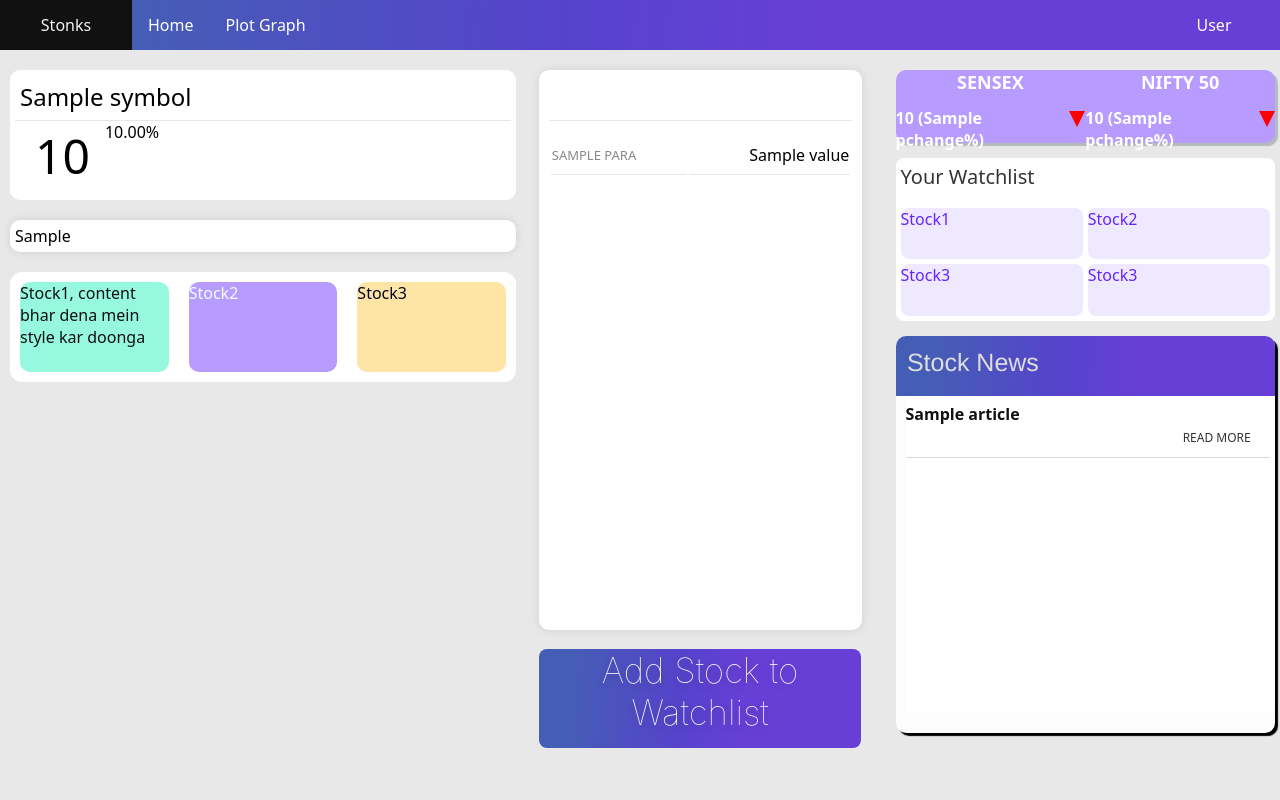
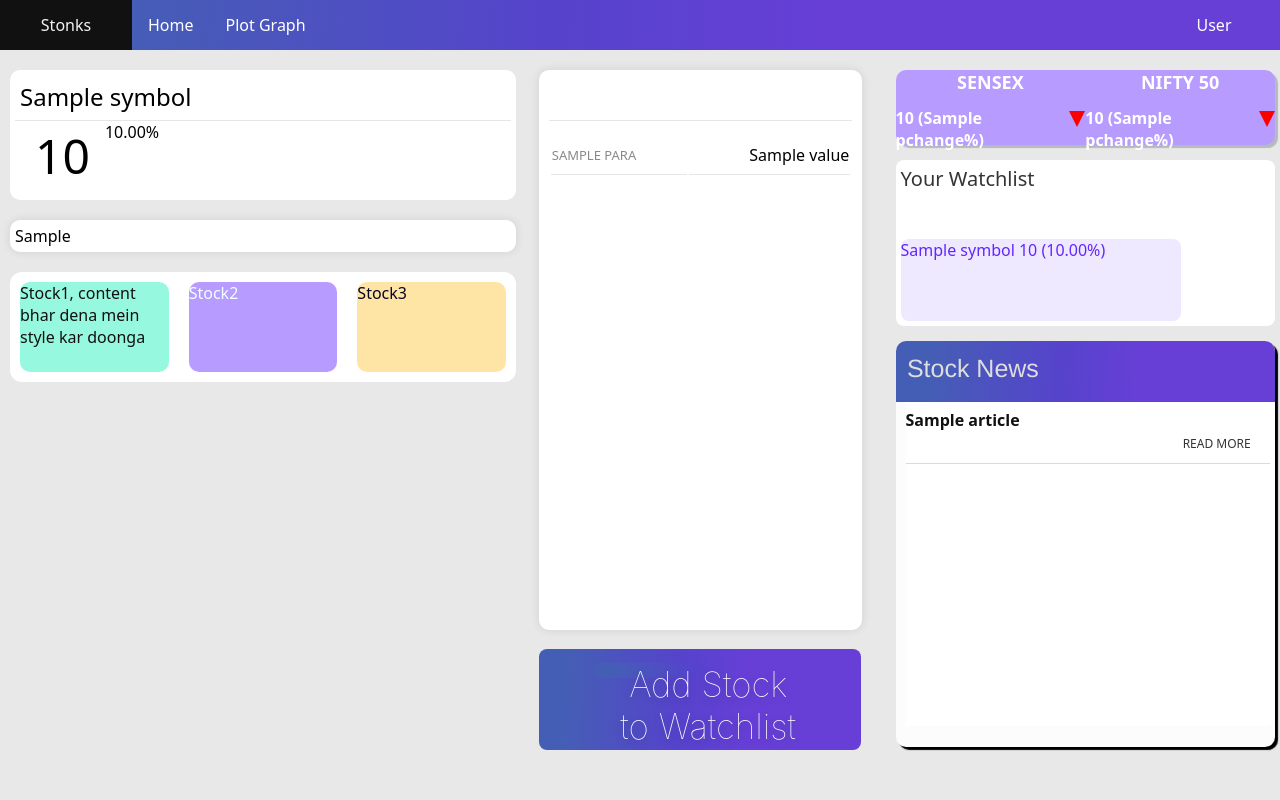
Before and after one commit to AnshAgrawal04/AA-for-the-W, a Flask app: template templates/stockdata.html in a window 1280 px wide. Run offline with Flask 3, Linux system fonts and the light colour scheme; the template is opened without the code that fills it: most values are stand-ins (such as "Sample title", 1, 10 or a date in 2020); parts of the project's set-up code (start-up, migrations or seed data) failed here and were passed over; some libraries are stand-ins or nearby versions.

Commit message:
watchlist put

```diff
--- a/app.py
+++ b/app.py
@@ -8,9 +8,9 @@ from flask import (
     jsonify,
     session,
 )
+
 from flask_sqlalchemy import SQLAlchemy
 from werkzeug.security import generate_password_hash, check_password_hash
-
 from jugaad_data.nse import stock_df
 from datetime import date, timedelta
 import pandas as pd
@@ -23,6 +23,7 @@ news_articles = n.get_news()["articles"][:4]
 sensex_data = sd.get_live_index_data("SENSEX")
 nifty50_data = sd.get_live_index_data("NIFTY 50")
 
+watchlist=[]
 app = Flask(__name__)
 app.secret_key = "your_secret_key"  # Replace with your actual secret key
 
@@ -130,11 +131,16 @@ def dashboard():
         form_posted=form_posted,
     )
 
-@app.route("/stock/<symbol>")
+@app.route("/stock/<symbol>",methods=["GET","POST"])
 def stock(symbol):
     stock_card_data = sd.get_stock_card(symbol)
     stock_detail_data = sd.get_stock_page_data(symbol)
     plot_div = sp.plot_stock_prices(symbol, height=400, width=500)
+    if request.method == "POST":
+        if stock_card_data not in watchlist:
+            if len(watchlist)==4:
+                watchlist.pop(0)
+            watchlist.append(stock_card_data)
     return render_template(
         "stockdata.html",
         stock_card_data=stock_card_data,
@@ -143,6 +149,7 @@ def stock(symbol):
         nifty50_data=nifty50_data,
         sensex_data=sensex_data,
         news_articles=news_articles,
+        watchlist=watchlist,
     )
 
 
@@ -153,7 +160,6 @@ def stonks():
 
 @app.route("/plot_compare", methods=["GET", "POST"])
 def plot_compare():
-    parameter_options = sd.get_stock_compare_parameters()
     symbol_1 = symbol_2 = symbol_3 = error = plot_div = ""
 
     if request.method == "POST":
@@ -176,7 +182,7 @@ def plot_compare():
         stock2=symbol_2,
         stock3=symbol_3,
         error=error,
-        parameter_options=parameter_options,
+        parameter_options=sd.get_stock_compare_parameters(),
         news_articles=news_articles,
         nifty50_data=nifty50_data,
         sensex_data=sensex_data,
--- a/stock_plots.py
+++ b/stock_plots.py
@@ -5,7 +5,6 @@ import stock_data as sd
 import screen_reso as sr
 
 nifty_50_stocks = sd.get_nifty50()
-
 
 def get_plot(data_x, data_y, line_name, title, y_label, x_label, height=400, width=600):
     fig = go.Figure()
--- a/templates/stockdata.html
+++ b/templates/stockdata.html
@@ -334,10 +334,10 @@
 
 
             </div>
-            <div class="add-button" role="button"> Add Stock to Watchlist</div>
+            <form method="post" class="add-button">
+            <button class="add-button" type="submit" role="button"> Add Stock to Watchlist</button>
+            </form>
         </div>
-
-
 
 
         <div class="b">
@@ -371,11 +371,9 @@
             </div>
             <div class="grid-container" style="height:25%;background-color: #ffffff;margin-top: 4%;margin-bottom: 4%;border-radius: 8px;display: grid;gap:5px;padding:5px;">
                 <div class="grid-item item1" style="grid-column: 1/ span 2; grid-row: 1;background-color: #fff;color:#343434;font-size: 20px;height: 10px;">Your Watchlist</div>
-                <div class="grid-item item2" >Stock1</div>
-                <div class="grid-item item3">Stock2</div>
-                <div class="grid-item item4">Stock3</div>
-                <div class="grid-item item4">Stock3</div>
-
+                {% for stock in watchlist %}
+                <div class="grid-item item2" >{{stock['symbol']}} {{stock['price']}} ({{'%.2f' % stock['pchange']}}%)</div>
+                {% endfor %}
 
             </div>
             <div class="container-3b">
```
Also changed, not shown: templates/dashboard.html (+3 -12 lines).
